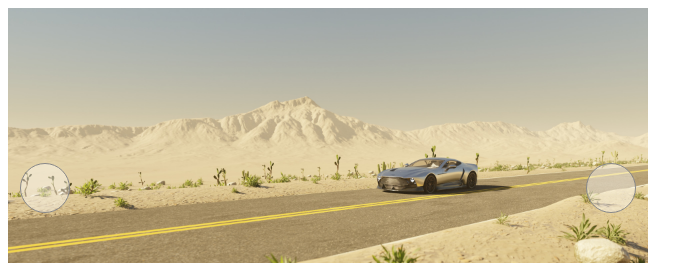
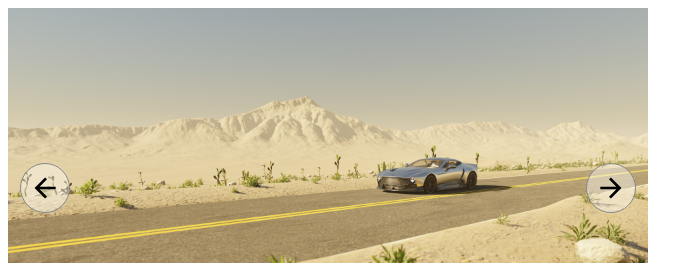
Before and after one commit to JSHC/image-slider, a website built with webpack: page dist/index.html in a window 1280 px wide. Shown: the top 263 px of the page, 0-696 px from the left. Built offline with nearby package versions, Linux system fonts and the light colour scheme.

Commit message:
Add arrows to navigation

```diff
--- a/src/slider/slider.css
+++ b/src/slider/slider.css
@@ -29,6 +29,9 @@
     background-color: rgba(255, 255, 255, 0.4);
     border-radius: 100%;
     border: 1px solid #888;
+    display: flex;
+    align-items: center;
+    justify-content: center;
 }
 
 .slide-navigation:hover {
@@ -53,3 +56,17 @@
     height: 100%;
     object-fit: contain;
 }
+
+.next-arrow {
+    background: url('./assets/arrow-right.svg');
+    background-size: 32px 32px;
+    width: 32px;
+    height: 32px;
+}
+
+.prev-arrow {
+    background: url('./assets/arrow-left.svg');
+    background-size: 32px 32px;
+    width: 32px;
+    height: 32px;
+}
--- a/src/slider/slider.js
+++ b/src/slider/slider.js
@@ -1,4 +1,5 @@
 import './slider.css';
+import rightArrow from './assets/arrow-right.svg';
 
 export default class Slider {
     constructor(images) {
@@ -29,10 +30,16 @@ export default class Slider {
         const nextNavigation = document.createElement('div');
         nextNavigation.classList.add('slide-navigation', 'slide-navigation-next');
         nextNavigation.addEventListener('click', () => this.nextImage());
+        const nextArrow = document.createElement('div');
+        nextArrow.classList.add('next-arrow');
+        nextNavigation.appendChild(nextArrow);
 
         const prevNavigation = document.createElement('div');
         prevNavigation.classList.add('slide-navigation', 'slide-navigation-prev');
         prevNavigation.addEventListener('click', () => this.previousImage());
+        const prevArrow = document.createElement('div');
+        prevArrow.classList.add('prev-arrow');
+        prevNavigation.appendChild(prevArrow);
 
         slideNavigation.append(nextNavigation, prevNavigation);
         slidesDiv.appendChild(slideNavigation);
@@ -60,8 +67,6 @@ export default class Slider {
     }
 
     previousImage() {
-        console.log('previousImage called');
-        console.log(this.currentImageIndex);
         if (this.images.length === 1) {
             return;
         }
--- a/webpack.config.js
+++ b/webpack.config.js
@@ -22,7 +22,7 @@ module.exports = {
                 use: ['style-loader', 'css-loader'],
             },
             {
-                test: /\.(png|jpg|jpeg|gif)$/i,
+                test: /\.(png|svg|jpg|jpeg|gif)$/i,
                 type: 'asset/resource',
             },
         ],
```
Also changed, not shown: dist/16e447b4597e29038bb9.svg (added), dist/36bec1667db89cdb26a7.svg (added), dist/index.bundle.js, dist/slider.bundle.js, src/slider/assets/arrow-left.svg (added), src/slider/assets/arrow-right.svg (added).
